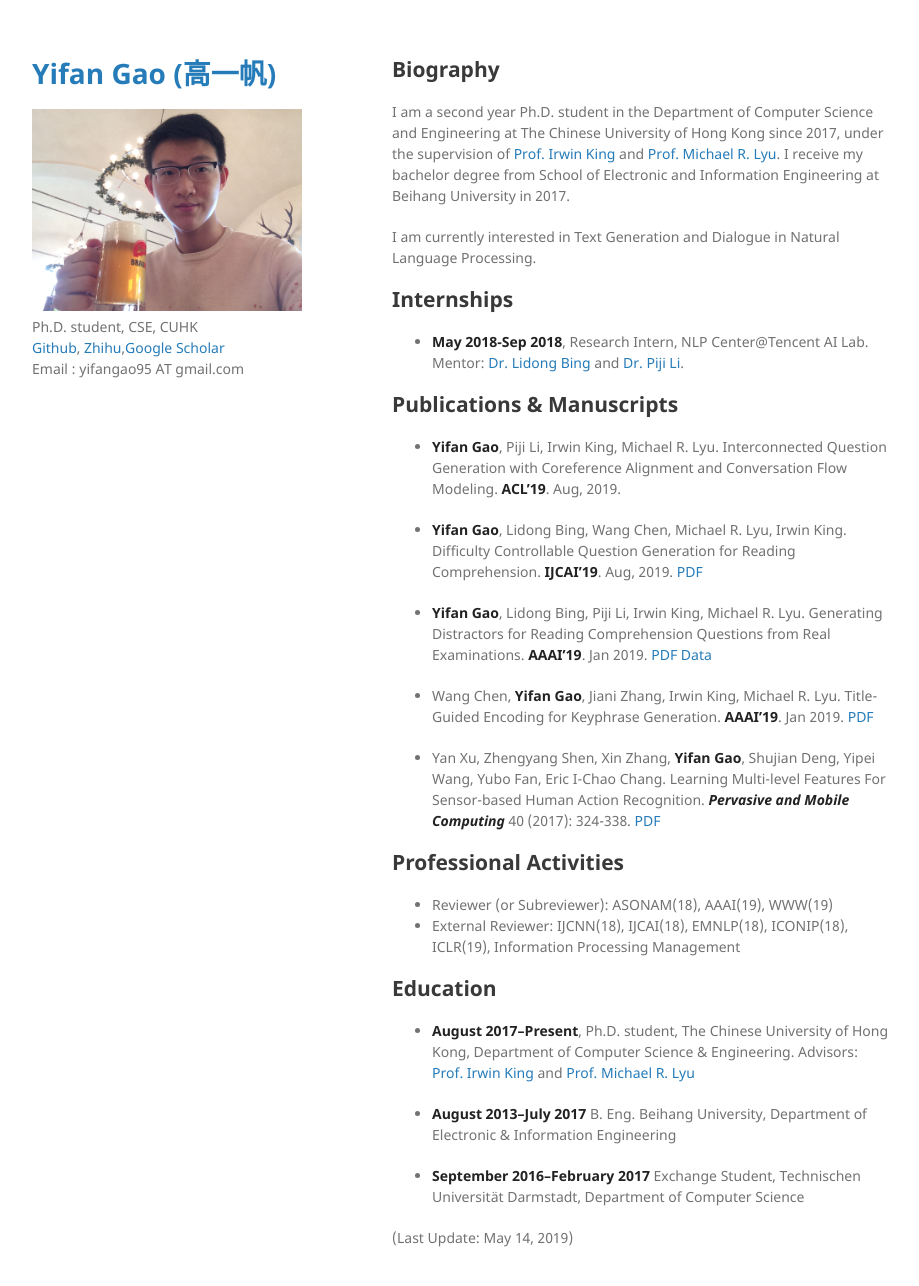
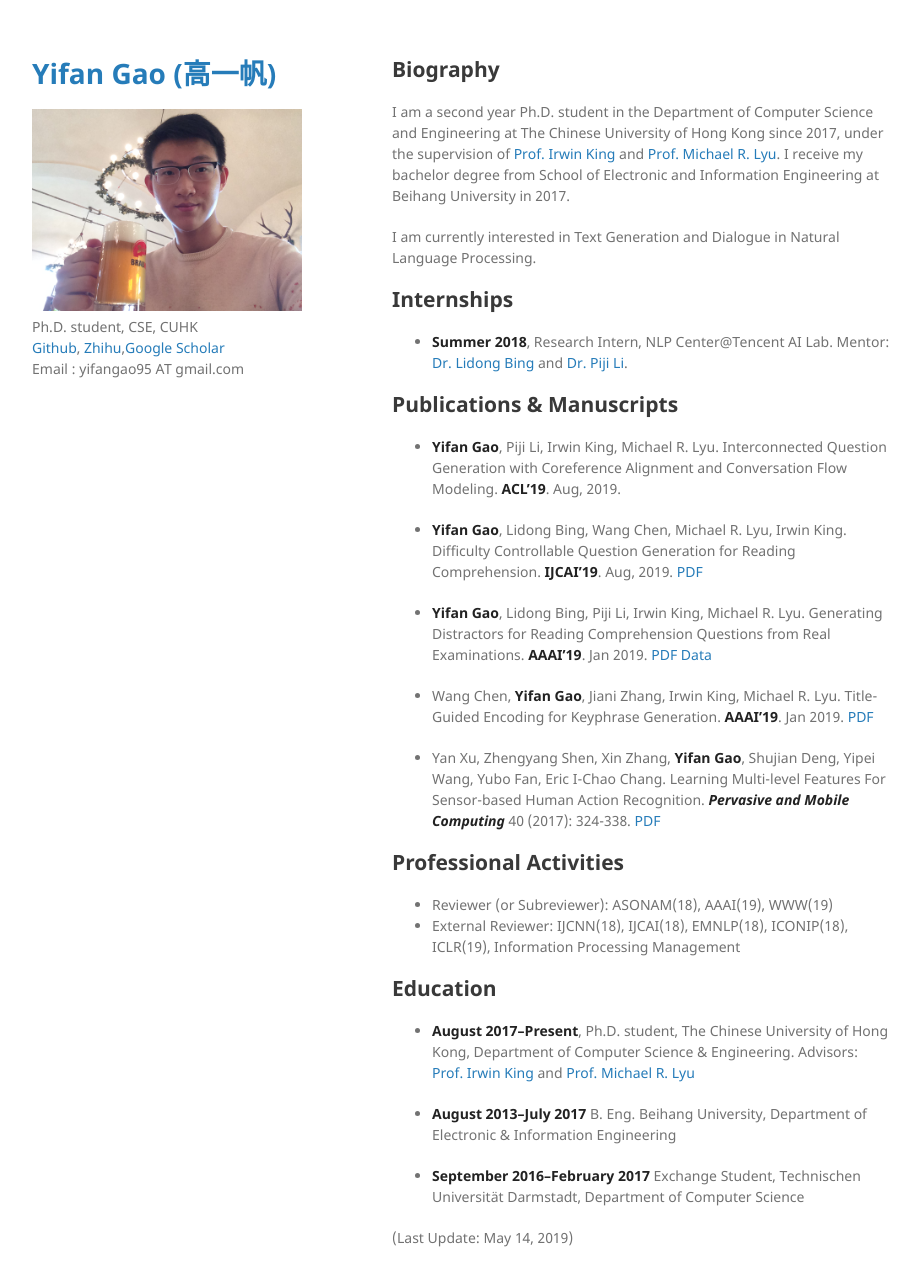
Before and after one commit to Yifan-Gao/Yifan-Gao.github.io, a Jekyll site: the page built from index.md, in a window 1280 px wide and 1318 px high. Shown: the top 1286 px of the window, without its empty margins (178-1097 px from the left). Built offline with Jekyll 4.4.1, drawn with Linux system fonts in a browser that asks for light colours; our own code applies the rules of GitHub Pages for plain Markdown files.

Commit message:
fix internship bug

```diff
--- a/index.md
+++ b/index.md
@@ -8,7 +8,7 @@
 I am currently interested in Text Generation and Dialogue in Natural Language Processing.
 
 ## Internships
-- **May 2018-Sep 2018**, Research Intern, NLP Center@Tencent AI Lab. Mentor: [Dr. Lidong Bing](https://lidongbing.github.io/) and [Dr. Piji Li](http://lipiji.com).
+- **Summer 2018**, Research Intern, NLP Center@Tencent AI Lab. Mentor: [Dr. Lidong Bing](https://lidongbing.github.io/) and [Dr. Piji Li](http://lipiji.com).
 
 ## Publications & Manuscripts
 - **Yifan Gao**, Piji Li, Irwin King, Michael R. Lyu. Interconnected Question Generation with Coreference Alignment and Conversation Flow Modeling. **ACL'19**. Aug, 2019.
```
